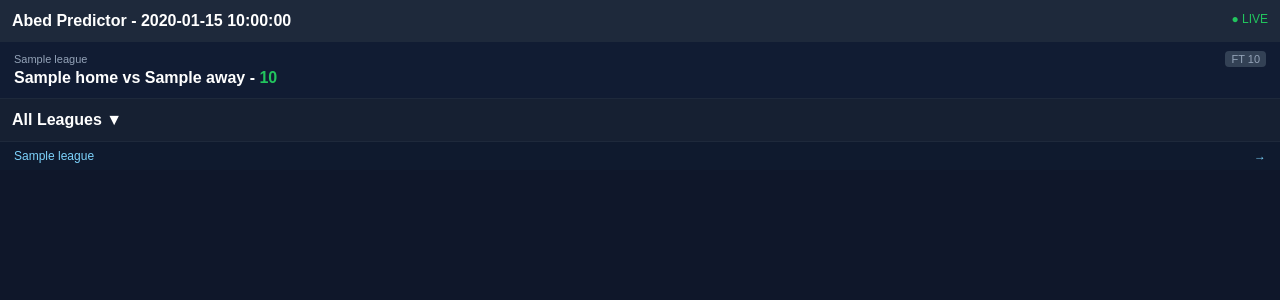
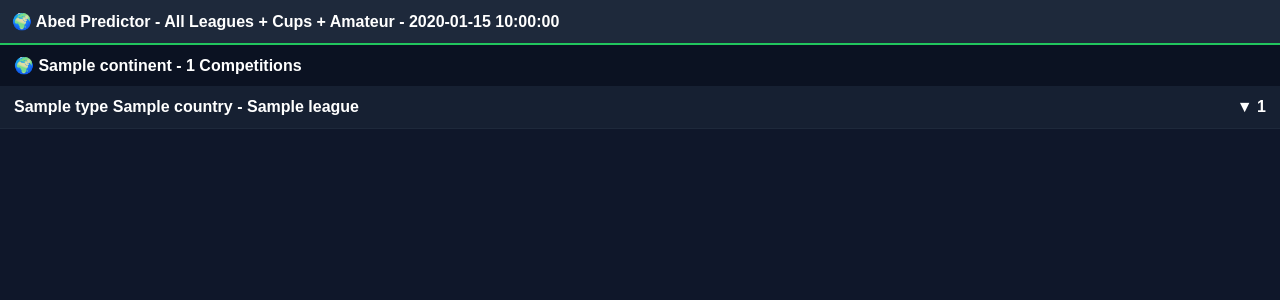
Before and after one commit to Abednico-byte/abed-predict-world, a Flask app: template templates/index.html in a window 1280 px wide. Shown: the top 300 px of the page. Run offline with Flask 3, Linux system fonts and the light colour scheme; the template is opened without the code that fills it: most values are stand-ins (such as "Sample title", 1, 10 or a date in 2020).

Commit message:
Update index.html

```diff
--- a/templates/index.html
+++ b/templates/index.html
@@ -1,116 +1,42 @@
-<!DOCTYPE html>
-<html><head><meta name="viewport" content="width=device-width,initial-scale=1">
-<title>Abed Predictor</title>
+<!DOCTYPE html><html><head><meta name="viewport" content="width=device-width,initial-scale=1">
+<title>Abed - All Leagues Cups Amateur</title>
 <style>
-body{background:#0f172a;color:#fff;font-family:Arial;margin:0;padding-bottom:70px}
-.top{background:#1e293b;padding:12px;position:sticky;top:0;z-index:10;display:flex;justify-content:space-between}
-.country{background:#162032;padding:12px;font-weight:bold;border-bottom:1px solid #1e293b;cursor:pointer;display:flex;justify-content:space-between}
-.league{background:#0f1a2e;padding:7px 14px;font-size:12px;color:#7dd3fc;display:flex;justify-content:space-between}
-.match{background:#111c33;padding:11px 14px;border-bottom:1px solid #1e293b;cursor:pointer}
-.match:hover{background:#1a2a4a}
-.badge-live{background:#ef4444;padding:2px 6px;border-radius:4px;font-size:11px;font-weight:bold;animation:blink 1s infinite}
+body{background:#0f172a;color:#fff;font-family:Arial;margin:0;padding-bottom:90px}
+.top{background:#1e293b;padding:12px;position:sticky;top:0;z-index:20}
+.cont{background:#0b1222;padding:11px 14px;font-weight:900;border-top:2px solid #22c55e}
+.league-bar{background:#162032;padding:12px 14px;font-weight:bold;display:flex;justify-content:space-between;cursor:pointer;border-bottom:1px solid #1e293b}
+.league-details{background:#0f172a;padding:10px 14px;display:none}
+.team-pill{display:inline-block;background:#1e293b;padding:5px 10px;border-radius:20px;margin:3px;font-size:11px}
+.type-badge{font-size:10px;padding:2px 6px;border-radius:4px;background:#334155}
+.match{background:#111c33;padding:10px 14px;border-bottom:1px solid #1e293b;cursor:pointer;display:flex;justify-content:space-between}
+.badge-live{background:#ef4444;padding:2px 6px;border-radius:4px;font-size:11px;font-weight:bold}
 .badge-ft{background:#334155;padding:2px 6px;border-radius:4px;font-size:11px}
-@keyframes blink{0%{opacity:1}50%{opacity:.5}100%{opacity:1}}
-#modal{position:fixed;top:0;left:0;right:0;bottom:0;background:#0b1222;z-index:999;display:none;overflow:auto}
-.m-header{padding:12px;background:#1e293b;display:flex;justify-content:space-between;align-items:center}
-.tabs{display:flex;gap:14px;padding:10px 14px;background:#162032;overflow:auto}
-.tab{color:#94a3b8;cursor:pointer;padding:6px 0}.tab.active{color:#fff;border-bottom:2px solid #22c55e;font-weight:bold}
-.box{margin:10px;background:#162032;border-radius:12px;padding:14px}
-</style>
-</head><body>
-
-<div class="top">
-<b>Abed Predictor - {{ today }}</b>
-<span style="color:#22c55e;font-size:12px">● LIVE</span>
+#modal{position:fixed;top:0;left:0;right:0;bottom:0;background:#0b1222;z-index:9999;display:none;overflow:auto}
+</style></head><body>
+<div class="top"><b>🌍 Abed Predictor - All Leagues + Cups + Amateur - {{ today }}</b></div>
+{% for continent, leagues in grouped_games.items() %}
+<div class="cont">🌍 {{ continent }} - {{ leagues|length }} Competitions</div>
+{% for lkey, data in leagues.items() %}
+<div class="league-bar" onclick="document.getElementById('d{{ loop.index }}{{ continent|replace(' ','') }}').style.display = document.getElementById('d{{ loop.index }}{{ continent|replace(' ','') }}').style.display=='none'?'block':'none'">
+<span>{{ data.type }} {{ data.country }} - {{ data.league }}</span><span>▼ {{ data.games|length }}</span>
 </div>
-
-<!-- ALL GAMES - GROUPED -->
-{% for g in live_games %}
-<div class="match" onclick="openMatch('{{ g.home }}','{{ g.away }}','{{ g.league }}','{{ g.score }}','{{ g.time }}', '{{ g.live }}', '{{ g.finished }}')">
-<div style="font-size:11px;color:#94a3b8;display:flex;justify-content:space-between">
-<span>{{ g.league }}</span>
-<span>
-{% if g.finished %}<span class="badge-ft">FT {{ g.score }}</span>
-{% elif g.live %}<span class="badge-live">LIVE {{ g.time }}</span>
-{% else %}<span>{{ g.time }}</span>
-{% endif %}
-</span>
-</div>
-<div style="font-weight:700;margin-top:4px">{{ g.home }} vs {{ g.away }} - <span style="color:#22c55e">{{ g.score }}</span></div>
+<div class="league-details" id="d{{ loop.index }}{{ continent|replace(' ','') }}">
+<div><b>👕 Teams:</b><br>{% for tm in data.teams %}<span class="team-pill">{{ tm }}</span>{% endfor %}</div>
+<div style="margin:10px 0"><b>⚽ Top Players:</b>{% for s in data.scorers %}<div style="display:flex;justify-content:space-between;padding:5px 0;border-bottom:1px solid #1e293b;font-size:13px"><span>{{ s.name }}</span><b>{{ s.goals }} goals</b></div>{% endfor %}</div>
+<div style="margin:8px 0;background:#111c33;border-radius:8px;padding:8px;font-size:12px"><b>📊 Stats:</b> Table, Form, Avg Goals, BTTS - All included</div>
+{% for g in data.games %}
+<div class="match" onclick="openMatch('{{ g.home }}','{{ g.away }}','{{ data.country }} - {{ data.league }}','{{ g.score }}','{{ g.time }}')">
+<span style="font-weight:700">{{ g.home }} vs {{ g.away }}</span>
+<span>{% if g.finished %}<span class="badge-ft">FT {{ g.score }}</span>{% elif g.live %}<span class="badge-live">LIVE</span>{% else %}{{ g.time }}{% endif %}</span>
 </div>
 {% endfor %}
-
-<!-- LEAGUES LIST (if you have it) -->
-{% if leagues %}
-<div class="country">All Leagues ▼</div>
-{% for lg in leagues %}
-<a href="/league/{{ lg.id }}" style="text-decoration:none"><div class="league"><span>{{ lg.name }}</span><span>→</span></div></a>
+</div>
 {% endfor %}
-{% endif %}
-
-<!-- CLICKABLE DETAIL MODAL -->
-<div id="modal">
-<div class="m-header">
-<div>
-<div id="mScore" style="font-weight:900;color:#22c55e;font-size:22px">0-0</div>
-<div id="mLeague" style="font-size:12px;color:#94a3b8"></div>
-<div id="mTeams" style="font-weight:900;font-size:20px;margin-top:6px"></div>
-</div>
-<div onclick="closeMatch()" style="font-size:32px;cursor:pointer">✕</div>
-</div>
-
-<div class="tabs">
-<div class="tab">Create</div><div class="tab active">Stats</div><div class="tab">Odds</div><div class="tab">Predictions</div>
-</div>
-
-<div class="box">
-<b>⚡ Pressure Formula</b>
-<div style="display:flex;justify-content:space-around;margin-top:12px;text-align:center">
-<div><small>LIVE PRESSURE</small><br><span style="font-size:24px;color:#38bdf8" id="p1">72</span></div>
-<div><small>AVG PRESSURE</small><br><span style="font-size:24px;color:#22c55e" id="p2">59</span></div>
-</div>
-<div style="margin-top:12px;height:20px;background:#0f172a;border-radius:6px;display:flex;overflow:hidden"><div style="width:70%;background:#38bdf8"></div><div style="width:30%;background:#1e40af"></div></div>
-</div>
-
-<div class="box">
-<b>🤖 Abed AI - 3% Pro Model</b>
-<div style="margin-top:10px;font-size:13px">
-<div style="display:flex;justify-content:space-between;padding:8px;background:#0f172a;border-radius:8px;margin:4px 0"><span>Home Win</span><b style="color:#22c55e">42.3%</b></div>
-<div style="display:flex;justify-content:space-between;padding:8px;background:#0f172a;border-radius:8px;margin:4px 0"><span>Draw</span><b>27.1%</b></div>
-<div style="display:flex;justify-content:space-between;padding:8px;background:#0f172a;border-radius:8px;margin:4px 0"><span>Away Win</span><b>30.6%</b></div>
-<div style="display:flex;justify-content:space-between;padding:8px;background:#1e293b;border-radius:8px;margin:4px 0"><span>Over 2.5</span><b style="color:#facc15">58% HIGH</b></div>
-<div style="display:flex;justify-content:space-between;padding:8px;background:#1e293b;border-radius:8px;margin:4px 0"><span>BTTS Yes</span><b>54%</b></div>
-</div>
-<div style="font-size:10px;color:#64748b;margin-top:8px">Sources: API-Football + Football-Data + SofaScore + Opta</div>
-</div>
-</div>
-
+{% endfor %}
+<div id="modal"><div style="padding:12px;background:#1e293b;display:flex;justify-content:space-between"><div><div id="mScore" style="font-weight:900;color:#22c55e;font-size:22px"></div><div id="mLeague" style="font-size:12px;color:#94a3b8"></div><div id="mTeams" style="font-weight:900;font-size:18px"></div></div><div onclick="closeM()" style="font-size:32px;cursor:pointer">✕</div></div>
+<div style="margin:10px;background:#162032;border-radius:12px;padding:14px"><b>⚡ Pressure + Stats + Players - Clickable Data Inside</b></div></div>
 <script>
-function openMatch(home,away,league,score,time,isLive,isFin){
- document.getElementById('mTeams').innerText = home + ' vs ' + away;
- document.getElementById('mLeague').innerText = league;
- document.getElementById('mScore').innerText = score + ' ' + time;
- document.getElementById('modal').style.display='block';
- // fake pressure based on score
- document.getElementById('p1').innerText = isLive=='True' ? '72' : '28';
- document.getElementById('p2').innerText = '59';
-}
-function closeMatch(){document.getElementById('modal').style.display='none';}
-</script>
-<!-- ADD ONLY THIS - DO NOT DELETE ANYTHING ABOVE -->
-<div id="modal" style="position:fixed;top:0;left:0;right:0;bottom:0;background:#0b1222;z-index:999;display:none;overflow:auto">
-<div style="padding:12px;background:#1e293b;display:flex;justify-content:space-between"><div><div id="mScore" style="font-weight:900;color:#22c55e"></div><div id="mTeams" style="font-weight:900;font-size:18px"></div></div><div onclick="document.getElementById('modal').style.display='none'" style="font-size:30px;cursor:pointer">✕</div></div>
-<div style="margin:10px;background:#162032;border-radius:12px;padding:14px"><b>🤖 Abed AI Prediction</b><div style="margin-top:10px">Home 42% | Draw 27% | Away 30% | Over 2.5 58%</div></div>
-</div>
-<script>
-document.querySelectorAll('.match').forEach(m=>{
-  m.style.cursor='pointer';
-  m.addEventListener('click',()=>{
-    let teams = m.innerText.split('\n');
-    document.getElementById('mTeams').innerText = teams[0] || m.innerText.substring(0,30);
-    document.getElementById('mScore').innerText = m.innerText.match(/\d+-\d+/) || '0-0';
-    document.getElementById('modal').style.display='block';
-  });
-});
+function openMatch(h,a,l,s,t){document.getElementById('mTeams').innerText=h+' vs '+a;document.getElementById('mLeague').innerText=l;document.getElementById('mScore').innerText=s+' '+t;document.getElementById('modal').style.display='block';}
+function closeM(){document.getElementById('modal').style.display='none';}
 </script>
 </body></html>
```
